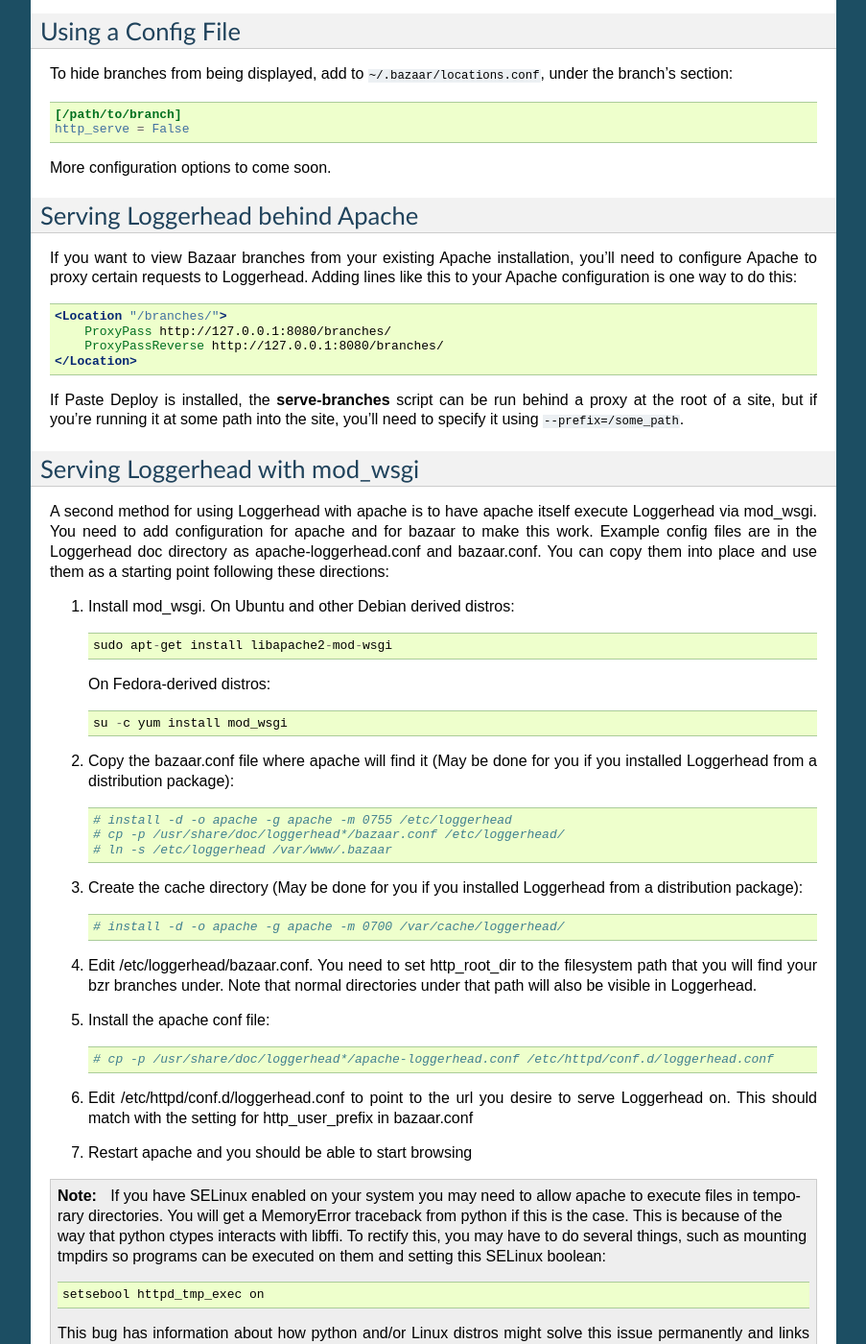
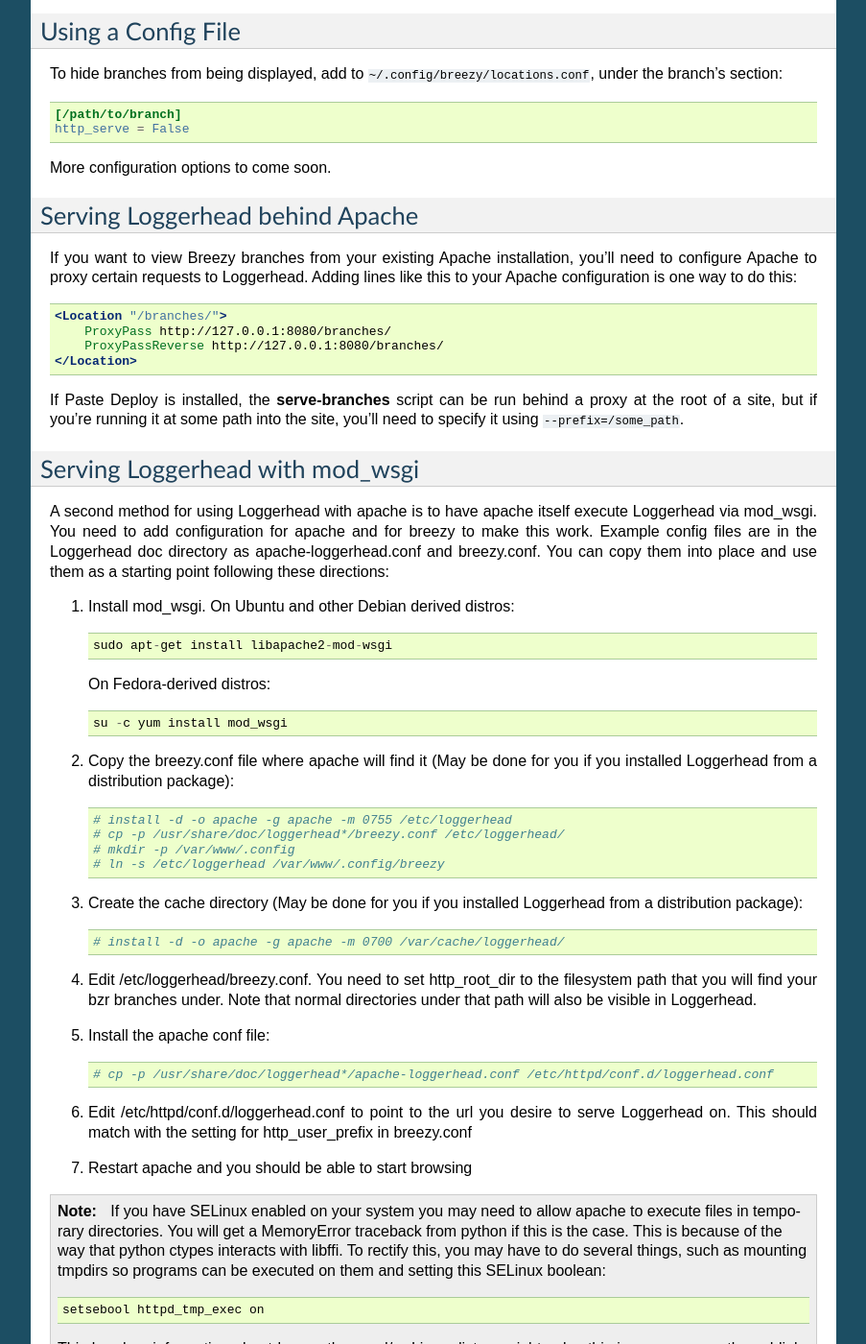
Before and after one commit to breezy-team/loggerhead, a Sphinx documentation site: the page built from docs/index.rst, in a window 1280 px wide and 1400 px high, scrolled down 1686 px. Shown: the whole window at 96% size, without its empty margins (198-1101 px from the left). Built offline with Sphinx 7.4.7, drawn with Linux system fonts in a browser that asks for light colours; some of the changed text lies outside the part shown.

Commit message:
Update references to breezy.

```diff
--- a/docs/index.rst
+++ b/docs/index.rst
@@ -1,7 +1,7 @@
 Loggerhead:  A web viewer for ``bzr`` branches
 ==============================================
 
-Loggerhead is a web viewer for projects in Bazaar. It can be used to navigate
+Loggerhead is a web viewer for projects in . It can be used to navigate
 a branch history, annotate files, view patches, perform searches, etc.
 Loggerhead is heavily based on `bazaar-webserve
 <https://launchpad.net/bzr-webserve>`_, which was, in turn, loosely
@@ -101,16 +101,16 @@
    $ sudo chkconfig --add loggerheadd
 
 
-Using Loggerhead as a Bazaar Plugin
-------------------------------------
+Using Loggerhead as a Breezy Plugin
+-----------------------------------
 
-This branch contains experimental support for using Loggerhead as a Bazaar
+This branch contains experimental support for using Loggerhead as a Breezy
 plugin.  To use it, place the top-level Loggerhead directory (the one
-containing COPYING.txt) at ``~/.bazaar/plugins/loggerhead``.  E.g.:
+containing COPYING.txt) at ``~/.config/breezy/plugins/loggerhead``.  E.g.:
 
 .. code-block:: sh
 
-   $ bzr branch lp:loggerhead ~/.bazaar/plugins/loggerhead
+   $ bzr branch lp:loggerhead ~/.config/breezy/plugins/loggerhead
    $ cd ~/myproject
    $ bzr serve --http
 
@@ -118,7 +118,7 @@
 Using a Config File
 -------------------
 
-To hide branches from being displayed, add to ``~/.bazaar/locations.conf``,
+To hide branches from being displayed, add to ``~/.config/breezy/locations.conf``,
 under the branch's section:
 
 .. code-block:: ini
@@ -132,7 +132,7 @@
 Serving Loggerhead behind Apache
 --------------------------------
 
-If you want to view Bazaar branches from your existing Apache
+If you want to view Breezy branches from your existing Apache
 installation, you'll need to configure Apache to proxy certain
 requests to Loggerhead.  Adding lines like this to your Apache
 configuration is one way to do this:
@@ -154,8 +154,8 @@
 
 A second method for using Loggerhead with apache is to have apache itself
 execute Loggerhead via mod_wsgi.  You need to add configuration for apache and
-for bazaar to make this work.  Example config files are in the Loggerhead doc
-directory as apache-loggerhead.conf and bazaar.conf.  You can copy them into
+for breezy to make this work.  Example config files are in the Loggerhead doc
+directory as apache-loggerhead.conf and breezy.conf.  You can copy them into
 place and use them as a starting point following these directions:
 
 1) Install mod_wsgi.  On Ubuntu and other Debian derived distros::
@@ -166,19 +166,20 @@
 
     su -c yum install mod_wsgi
 
-2) Copy the bazaar.conf file where apache will find it (May be done for you if
+2) Copy the breezy.conf file where apache will find it (May be done for you if
    you installed Loggerhead from a distribution package)::
 
     # install -d -o apache -g apache -m 0755 /etc/loggerhead
-    # cp -p /usr/share/doc/loggerhead*/bazaar.conf /etc/loggerhead/
-    # ln -s /etc/loggerhead /var/www/.bazaar
+    # cp -p /usr/share/doc/loggerhead*/breezy.conf /etc/loggerhead/
+    # mkdir -p /var/www/.config
+    # ln -s /etc/loggerhead /var/www/.config/breezy
 
 3) Create the cache directory (May be done for you if you installed Loggerhead
    from a distribution package)::
 
     # install -d -o apache -g apache -m 0700 /var/cache/loggerhead/
 
-4) Edit /etc/loggerhead/bazaar.conf.  You need to set http_root_dir to the filesystem
+4) Edit /etc/loggerhead/breezy.conf.  You need to set http_root_dir to the filesystem
    path that you will find your bzr branches under.  Note that normal
    directories under that path will also be visible in Loggerhead.
 
@@ -188,7 +189,7 @@
 
 6) Edit /etc/httpd/conf.d/loggerhead.conf to point to the url you desire to
    serve Loggerhead on.  This should match with the setting for
-   http_user_prefix in bazaar.conf
+   http_user_prefix in breezy.conf
 
 7) Restart apache and you should be able to start browsing
 
```
